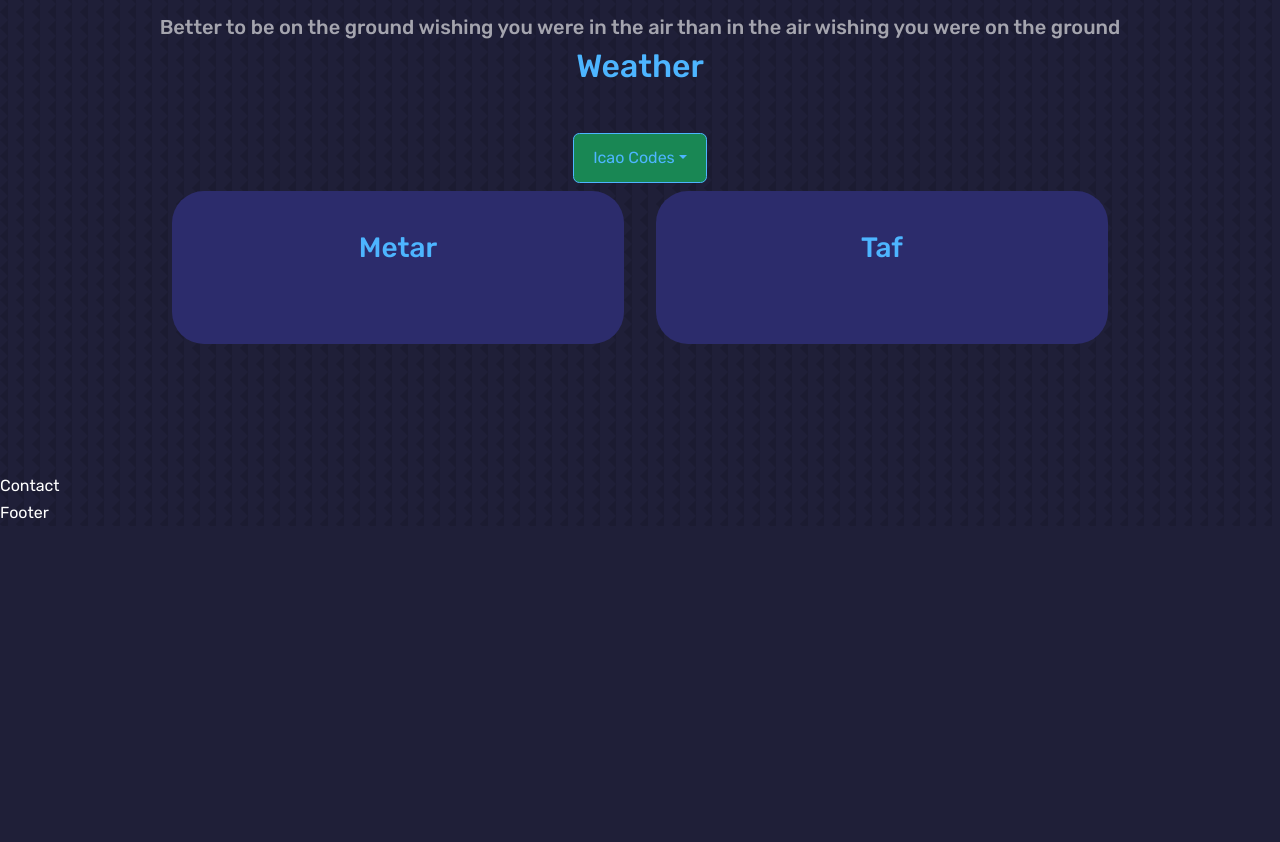
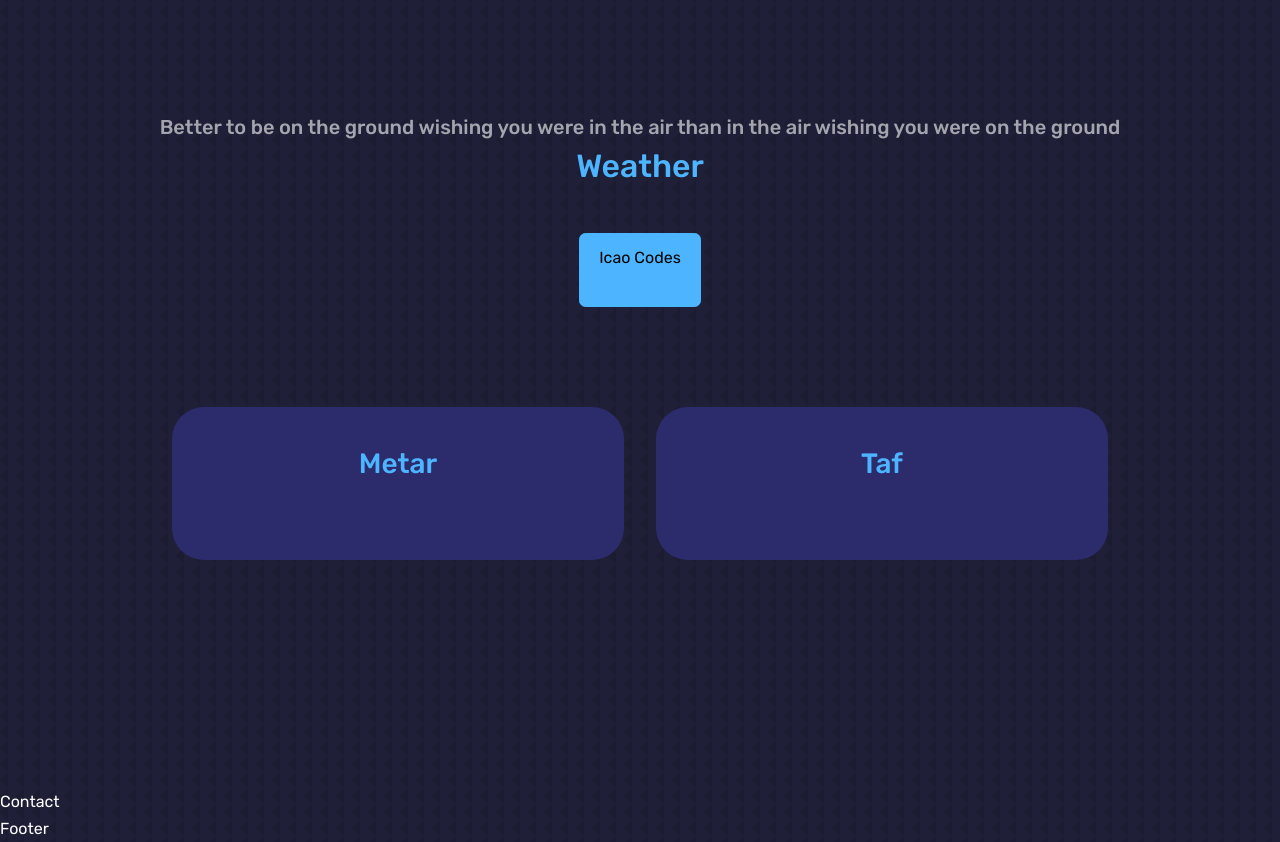
Before and after one commit to Gabbu98/my-flyer-front, a React (Create React App) app: page / in a window 1280 px wide. Shown: the part 1980-2822 px from the top of the page. Before the commit the page ends 2506 px from the top, so only its background shows below. Built offline with nearby package versions, Linux system fonts and the light colour scheme; no server answers.

Commit message:
centered button

```diff
--- a/src/components/weather/IcaoMenu.css
+++ b/src/components/weather/IcaoMenu.css
@@ -0,0 +1,12 @@
+.icao-dropdown-title{
+    color: black;
+}
+
+.container {
+    display: grid;
+    padding-bottom: 100px;
+}
+
+button {
+    margin: auto;
+}
--- a/src/components/weather/IcaoMenu.jsx
+++ b/src/components/weather/IcaoMenu.jsx
@@ -1,22 +1,80 @@
+import 'bootstrap/dist/css/bootstrap.min.css';
 import React, { useState } from 'react';
-import 'bootstrap/dist/css/bootstrap.min.css';
-import {Container , Dropdown} from 'react-bootstrap';
+import Dropdown from 'react-bootstrap/Dropdown';
+import Form from 'react-bootstrap/Form';
+import "./IcaoMenu.css";
+
 
 function BasicExample() {
+    // The forwardRef is important!!
+    // Dropdown needs access to the DOM node in order to position the Menu
+    const CustomToggle = React.forwardRef(({ children, onClick }, ref) => (
+        <a
+            href=""
+            ref={ref}
+            onClick={(e) => {
+                e.preventDefault();
+                onClick(e);
+            }}
+        >
+            {children}
+            &#x25bc;
+        </a>
+    ));
+
+    // forwardRef again here!
+    // Dropdown needs access to the DOM of the Menu to measure it
+    const CustomMenu = React.forwardRef(
+        ({ children, style, className, 'aria-labelledby': labeledBy }, ref) => {
+            const [value, setValue] = useState('');
+
             return (
-    <h5>
+                <div
+                    ref={ref}
+                    style={style}
+                    className={className}
+                    aria-labelledby={labeledBy}
+                >
+                    <Form.Control
+                        autoFocus
+                        className="mx-3 my-2 w-auto"
+                        placeholder="Type to filter..."
+                        onChange={(e) => setValue(e.target.value)}
+                        value={value}
+                    />
+                    <ul className="list-unstyled">
+                        {React.Children.toArray(children).filter(
+                            (child) =>
+                                !value || child.props.children.toLowerCase().startsWith(value),
+                        )}
+                    </ul>
+                </div>
+            );
+        },
+    );
+    return (
+        <div class="container">
+            <button className="btn btn-primary">
                 <Dropdown>
-        <Dropdown.Toggle variant="success" id="dropdown-basic">
-          Icao Codes
+                    <Dropdown.Toggle as={CustomToggle} id="dropdown-custom-components">
+                        <div className='icao-dropdown-title'>Icao Codes</div>
                     </Dropdown.Toggle>
 
-        <Dropdown.Menu>
-          <Dropdown.Item href="#/action-1">Action</Dropdown.Item>
-          <Dropdown.Item href="#/action-2">Another action</Dropdown.Item>
-          <Dropdown.Item href="#/action-3">Something else</Dropdown.Item>
+                    <Dropdown.Menu as={CustomMenu}>
+                        <Dropdown.Item eventKey="1">LMML</Dropdown.Item>
+                        <Dropdown.Item eventKey="2">LICB</Dropdown.Item>
+                        <Dropdown.Item eventKey="3" active>
+                            LICC
+                        </Dropdown.Item>
+                        <Dropdown.Item eventKey="1">LICR</Dropdown.Item>
                     </Dropdown.Menu>
                 </Dropdown>
-      </h5>
+                </button>
+        </div>
+        // <div className="btn btn-primary" >
+
+        // </div>
+
     );
 }
 
```
Lines whose indentation alone changed are shown as unchanged.
